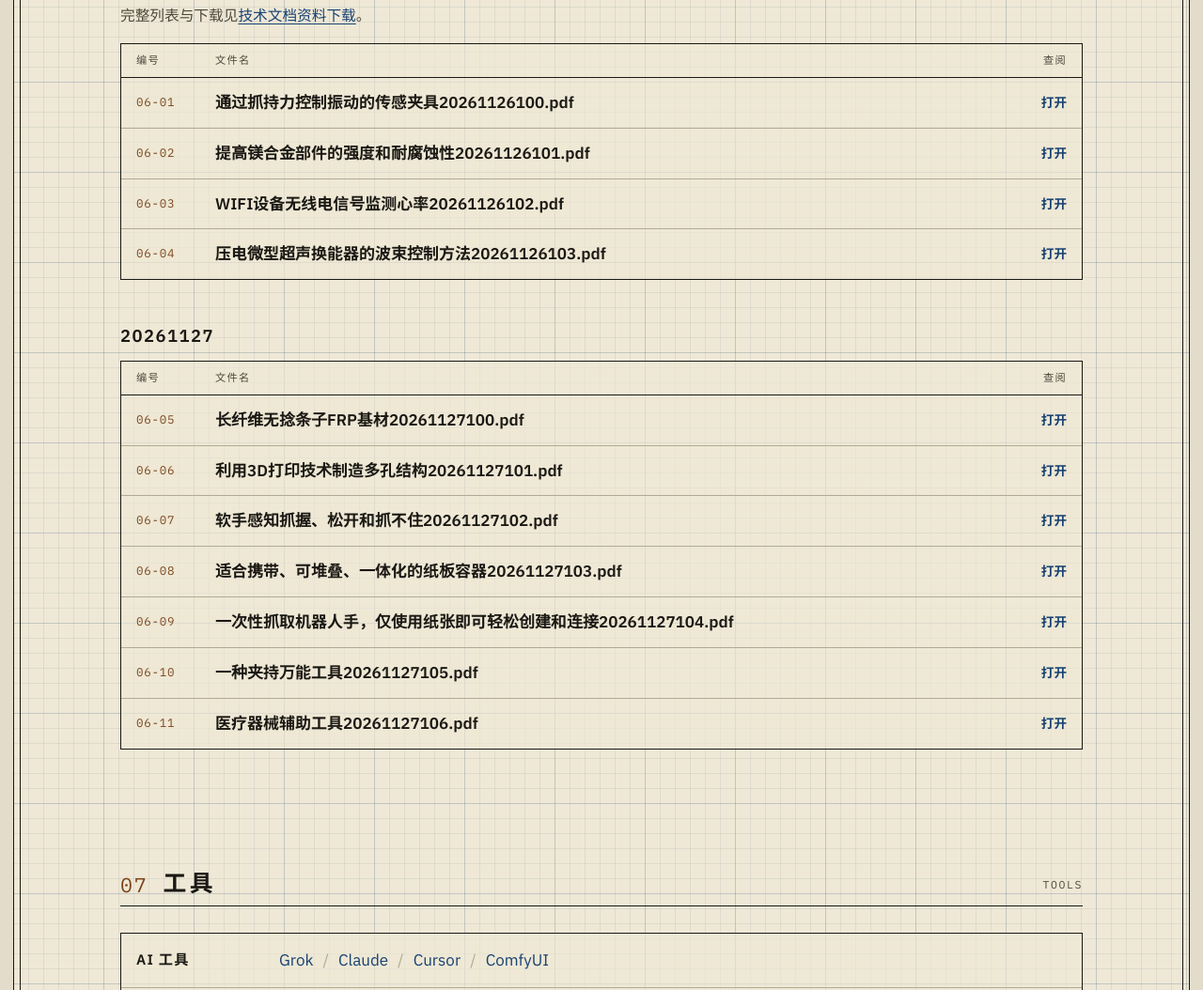
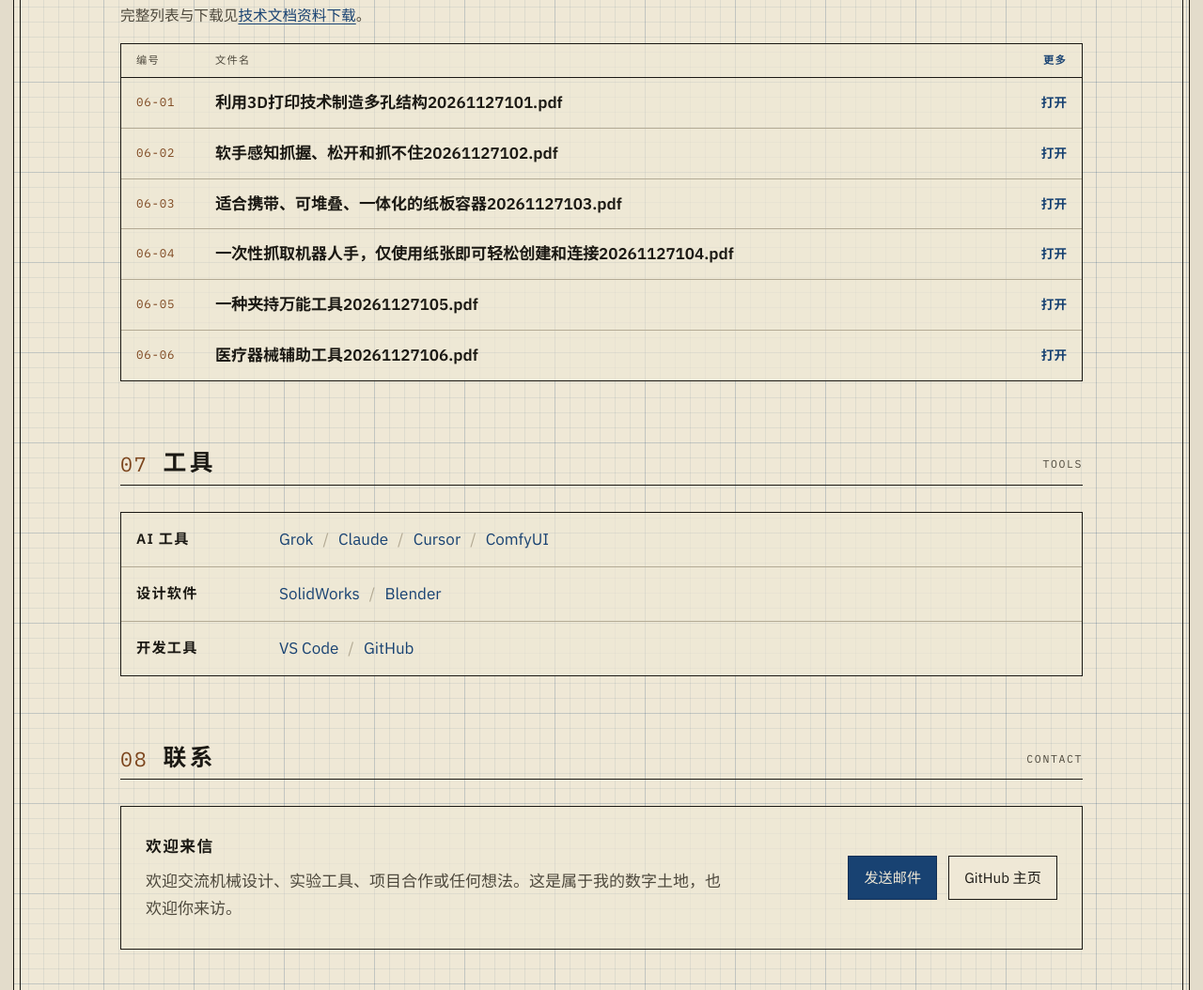
Before and after one commit to bigcow2018/bigcow2018.github.io, a plain HTML site: page index.html in a window 1280 px wide. Shown: the part 5687-6741 px from the top of the page at 94% size. Drawn offline with Linux system fonts and the light colour scheme.

Commit message:
首页资料栏改为显示最新 6 份并将查阅改为更多

```diff
--- a/index.html
+++ b/index.html
@@ -463,16 +463,8 @@
         .bom-row strong { display: block; font-weight: 600; color: var(--ink); }
         .bom-desc { display: block; color: var(--ink-soft); font-size: 0.9rem; margin-top: 2px; }
         .bom-open { color: var(--blueprint); font-size: 0.85rem; font-weight: 600; padding-top: 3px; white-space: nowrap; }
-        .doc-folder { margin-top: 28px; }
-        .doc-folder-head {
-            font-size: 1.15rem;
-            font-weight: 600;
-            letter-spacing: 0.08em;
-            margin-bottom: 10px;
-            display: flex;
-            align-items: baseline;
-            gap: 10px;
-        }
+        .bom-head a { color: var(--blueprint); font-weight: 600; text-decoration: none; }
+        .bom-head a:hover { text-decoration: underline; }
 
         .tools-table { border: 1px solid var(--ink); background: rgba(239, 232, 214, 0.65); }
         .tool-row {
@@ -1553,94 +1545,51 @@
                     <p class="subnote">完整列表与下载见<a href="/docs/">技术文档资料下载</a>。</p>
                     <div class="bom">
                         <div class="bom-head mono">
-                            <span>编号</span><span>文件名</span><span>查阅</span>
+                            <span>编号</span><span>文件名</span><span><a href="/docs/">更多</a></span>
                         </div>
-                        <a class="bom-row" href="/docs/files/%E9%80%9A%E8%BF%87%E6%8A%93%E6%8C%81%E5%8A%9B%E6%8E%A7%E5%88%B6%E6%8C%AF%E5%8A%A8%E7%9A%84%E4%BC%A0%E6%84%9F%E5%A4%B9%E5%85%B720261126100.pdf">
+                        <a class="bom-row" href="/docs/files/20261127/%E5%88%A9%E7%94%A83D%E6%89%93%E5%8D%B0%E6%8A%80%E6%9C%AF%E5%88%B6%E9%80%A0%E5%A4%9A%E5%AD%94%E7%BB%93%E6%9E%8420261127101.pdf">
                             <span class="bom-no">06-01</span>
                             <span>
-                                <strong>通过抓持力控制振动的传感夹具20261126100.pdf</strong>
+                                <strong>利用3D打印技术制造多孔结构20261127101.pdf</strong>
                             </span>
                             <span class="bom-open">打开</span>
                         </a>
-                        <a class="bom-row" href="/docs/files/%E6%8F%90%E9%AB%98%E9%95%81%E5%90%88%E9%87%91%E9%83%A8%E4%BB%B6%E7%9A%84%E5%BC%BA%E5%BA%A6%E5%92%8C%E8%80%90%E8%85%90%E8%9A%80%E6%80%A720261126101.pdf">
+                        <a class="bom-row" href="/docs/files/20261127/%E8%BD%AF%E6%89%8B%E6%84%9F%E7%9F%A5%E6%8A%93%E6%8F%A1%E3%80%81%E6%9D%BE%E5%BC%80%E5%92%8C%E6%8A%93%E4%B8%8D%E4%BD%8F20261127102.pdf">
                             <span class="bom-no">06-02</span>
                             <span>
-                                <strong>提高镁合金部件的强度和耐腐蚀性20261126101.pdf</strong>
+                                <strong>软手感知抓握、松开和抓不住20261127102.pdf</strong>
                             </span>
                             <span class="bom-open">打开</span>
                         </a>
-                        <a class="bom-row" href="/docs/files/WIFI%E8%AE%BE%E5%A4%87%E6%97%A0%E7%BA%BF%E7%94%B5%E4%BF%A1%E5%8F%B7%E7%9B%91%E6%B5%8B%E5%BF%83%E7%8E%8720261126102.pdf">
+                        <a class="bom-row" href="/docs/files/20261127/%E9%80%82%E5%90%88%E6%90%BA%E5%B8%A6%E3%80%81%E5%8F%AF%E5%A0%86%E5%8F%A0%E3%80%81%E4%B8%80%E4%BD%93%E5%8C%96%E7%9A%84%E7%BA%B8%E6%9D%BF%E5%AE%B9%E5%99%A820261127103.pdf">
                             <span class="bom-no">06-03</span>
                             <span>
-                                <strong>WIFI设备无线电信号监测心率20261126102.pdf</strong>
+                                <strong>适合携带、可堆叠、一体化的纸板容器20261127103.pdf</strong>
                             </span>
                             <span class="bom-open">打开</span>
                         </a>
-                        <a class="bom-row" href="/docs/files/%E5%8E%8B%E7%94%B5%E5%BE%AE%E5%9E%8B%E8%B6%85%E5%A3%B0%E6%8D%A2%E8%83%BD%E5%99%A8%E7%9A%84%E6%B3%A2%E6%9D%9F%E6%8E%A7%E5%88%B6%E6%96%B9%E6%B3%9520261126103.pdf">
+                        <a class="bom-row" href="/docs/files/20261127/%E4%B8%80%E6%AC%A1%E6%80%A7%E6%8A%93%E5%8F%96%E6%9C%BA%E5%99%A8%E4%BA%BA%E6%89%8B%EF%BC%8C%E4%BB%85%E4%BD%BF%E7%94%A8%E7%BA%B8%E5%BC%A0%E5%8D%B3%E5%8F%AF%E8%BD%BB%E6%9D%BE%E5%88%9B%E5%BB%BA%E5%92%8C%E8%BF%9E%E6%8E%A520261127104.pdf">
                             <span class="bom-no">06-04</span>
                             <span>
-                                <strong>压电微型超声换能器的波束控制方法20261126103.pdf</strong>
+                                <strong>一次性抓取机器人手，仅使用纸张即可轻松创建和连接20261127104.pdf</strong>
                             </span>
                             <span class="bom-open">打开</span>
                         </a>
-                    </div>
-                    <section class="doc-folder">
-                        <h3 class="doc-folder-head">20261127</h3>
-                        <div class="bom">
-                            <div class="bom-head mono">
-                                <span>编号</span><span>文件名</span><span>查阅</span>
-                            </div>
-                        <a class="bom-row" href="/docs/files/20261127/%E9%95%BF%E7%BA%A4%E7%BB%B4%E6%97%A0%E6%8D%BB%E6%9D%A1%E5%AD%90FRP%E5%9F%BA%E6%9D%9020261127100.pdf">
+                        <a class="bom-row" href="/docs/files/20261127/%E4%B8%80%E7%A7%8D%E5%A4%B9%E6%8C%81%E4%B8%87%E8%83%BD%E5%B7%A5%E5%85%B720261127105.pdf">
                             <span class="bom-no">06-05</span>
                             <span>
-                                <strong>长纤维无捻条子FRP基材20261127100.pdf</strong>
+                                <strong>一种夹持万能工具20261127105.pdf</strong>
                             </span>
                             <span class="bom-open">打开</span>
                         </a>
-                        <a class="bom-row" href="/docs/files/20261127/%E5%88%A9%E7%94%A83D%E6%89%93%E5%8D%B0%E6%8A%80%E6%9C%AF%E5%88%B6%E9%80%A0%E5%A4%9A%E5%AD%94%E7%BB%93%E6%9E%8420261127101.pdf">
+                        <a class="bom-row" href="/docs/files/20261127/%E5%8C%BB%E7%96%97%E5%99%A8%E6%A2%B0%E8%BE%85%E5%8A%A9%E5%B7%A5%E5%85%B720261127106.pdf">
                             <span class="bom-no">06-06</span>
                             <span>
-                                <strong>利用3D打印技术制造多孔结构20261127101.pdf</strong>
+                                <strong>医疗器械辅助工具20261127106.pdf</strong>
                             </span>
                             <span class="bom-open">打开</span>
                         </a>
-                        <a class="bom-row" href="/docs/files/20261127/%E8%BD%AF%E6%89%8B%E6%84%9F%E7%9F%A5%E6%8A%93%E6%8F%A1%E3%80%81%E6%9D%BE%E5%BC%80%E5%92%8C%E6%8A%93%E4%B8%8D%E4%BD%8F20261127102.pdf">
-                            <span class="bom-no">06-07</span>
-                            <span>
-                                <strong>软手感知抓握、松开和抓不住20261127102.pdf</strong>
-                            </span>
-                            <span class="bom-open">打开</span>
-                        </a>
-                        <a class="bom-row" href="/docs/files/20261127/%E9%80%82%E5%90%88%E6%90%BA%E5%B8%A6%E3%80%81%E5%8F%AF%E5%A0%86%E5%8F%A0%E3%80%81%E4%B8%80%E4%BD%93%E5%8C%96%E7%9A%84%E7%BA%B8%E6%9D%BF%E5%AE%B9%E5%99%A820261127103.pdf">
-                            <span class="bom-no">06-08</span>
-                            <span>
-                                <strong>适合携带、可堆叠、一体化的纸板容器20261127103.pdf</strong>
-                            </span>
-                            <span class="bom-open">打开</span>
-                        </a>
-                        <a class="bom-row" href="/docs/files/20261127/%E4%B8%80%E6%AC%A1%E6%80%A7%E6%8A%93%E5%8F%96%E6%9C%BA%E5%99%A8%E4%BA%BA%E6%89%8B%EF%BC%8C%E4%BB%85%E4%BD%BF%E7%94%A8%E7%BA%B8%E5%BC%A0%E5%8D%B3%E5%8F%AF%E8%BD%BB%E6%9D%BE%E5%88%9B%E5%BB%BA%E5%92%8C%E8%BF%9E%E6%8E%A520261127104.pdf">
-                            <span class="bom-no">06-09</span>
-                            <span>
-                                <strong>一次性抓取机器人手，仅使用纸张即可轻松创建和连接20261127104.pdf</strong>
-                            </span>
-                            <span class="bom-open">打开</span>
-                        </a>
-                        <a class="bom-row" href="/docs/files/20261127/%E4%B8%80%E7%A7%8D%E5%A4%B9%E6%8C%81%E4%B8%87%E8%83%BD%E5%B7%A5%E5%85%B720261127105.pdf">
-                            <span class="bom-no">06-10</span>
-                            <span>
-                                <strong>一种夹持万能工具20261127105.pdf</strong>
-                            </span>
-                            <span class="bom-open">打开</span>
-                        </a>
-                        <a class="bom-row" href="/docs/files/20261127/%E5%8C%BB%E7%96%97%E5%99%A8%E6%A2%B0%E8%BE%85%E5%8A%A9%E5%B7%A5%E5%85%B720261127106.pdf">
-                            <span class="bom-no">06-11</span>
-                            <span>
-                                <strong>医疗器械辅助工具20261127106.pdf</strong>
-                            </span>
-                            <span class="bom-open">打开</span>
-                        </a>
-                        </div>
-                    </section>
+                    </div>
                 </div>
             </section>
 
```
